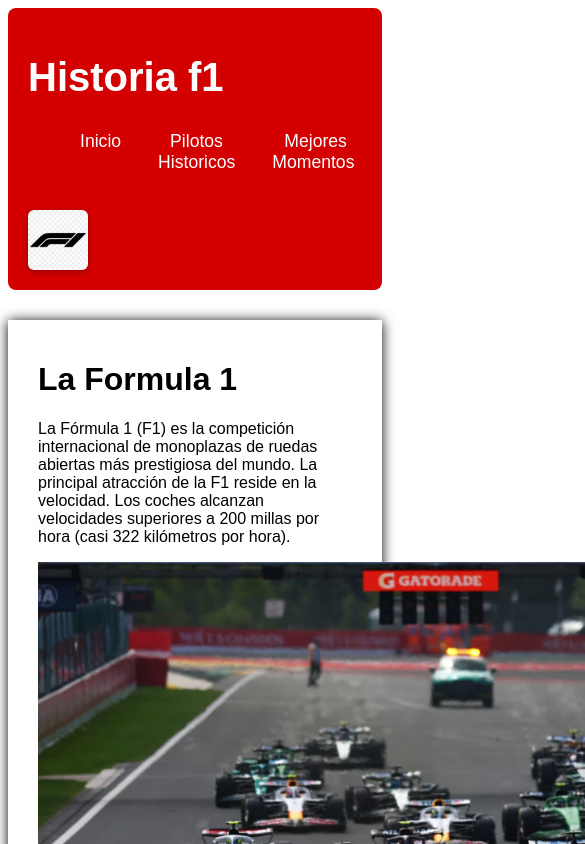
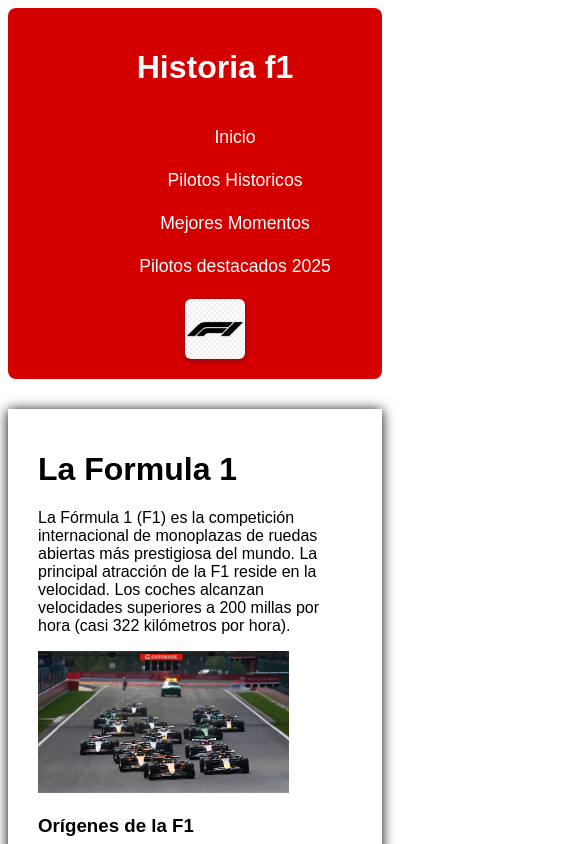
Before and after one commit to fabridanisilva/TrabajoIntegrador, a plain HTML site: page eje1/Historia/Historia.html in a window 390 px wide. Shown: the top 844 px of the page, 585 px wide, since content can reach past the window. Drawn offline with Linux system fonts and the light colour scheme.

Commit message:
pantallas adaptadas

```diff
--- a/eje1/Historia/Historia.html
+++ b/eje1/Historia/Historia.html
@@ -5,6 +5,94 @@
     <meta name="viewport" content="width=device-width, initial-scale=1.0">
     <link rel="stylesheet" href="style.css">
     <title>Historia f1</title>
+    <style>
+        body{
+    font-family: sans-serif;
+}
+
+.encavesado{
+    background-color: #d40000;
+    padding: 20px 20px;
+    color: black;
+    border-radius: 8px;
+    margin-bottom: 30px;
+
+    display: flex;
+    align-items: center;
+    justify-content: space-between;
+    flex-wrap: wrap;
+}
+
+.encavesado h1{
+    font-size: 2.5rem;
+    margin-bottom: 15px;
+    color: white;
+}
+.encavesado ul{
+    display: flex;
+    list-style: none;
+    gap: 25px;
+}
+
+.encavesado ul li a{
+    color: white;
+    text-decoration: none;
+    font-size: 1.1rem;
+    padding: 6px 12px;
+    border-radius: 5px;
+}
+
+.encavesado ul li a:hover{
+    color: #302f2f;
+    border-bottom: 1px solid black;
+}
+.encavesado img{
+
+    max-height: 60px;
+    width: auto;
+    border-radius: 6px;
+    box-shadow: 0 2px 6px rgba(0,0,0,0.3);
+    justify-content: right;
+
+}
+.contenedorPrincipal{
+
+    background-color: white;
+    max-width: 900px;
+    box-shadow: 0 1px 12px rgba(0, 0, 0, 1);
+    padding: 20px 30px;
+    margin: 0 auto 40px auto;
+
+}
+
+.contenedorPrincipal img{
+    max-width: 80%;
+}
+
+@media (max-width: 768px){
+
+    .encavesado{
+        flex-direction: column;
+        align-items: center;
+    }
+
+    .encavesado ul{
+        flex-direction: column;
+        width: 100%;
+        text-align: center;
+        gap: 10px;
+        margin-top: 20px;
+    }
+    .encavesado ul li a{
+        display: block;
+    }
+    .encavesado h1{
+        font-size: 2rem;
+    }
+
+
+}
+    </style>
 </head>
 <body>
     <div class="encavesado">
--- a/eje1/Principal/style.css
+++ b/eje1/Principal/style.css
@@ -2,6 +2,7 @@ body{
     font-family: sans-serif;
 }
 .encavesado{
+
     background-color:  #d40000;
     padding: 20px 20px;
     color: rgb(10, 1, 1);
@@ -40,6 +41,7 @@ body{
 .encavesado img{
 
     max-height: 60px;
+    min-height: 10px;
     width: auto;
     border-radius: 6px;
     box-shadow: 0 2px 6px rgba(0,0,0,0.3);
@@ -52,9 +54,14 @@ body{
     border-radius: 10px;
     box-shadow: 0 1px 12px rgba(0, 0, 0, 1);
 
-    max-width: 900px;
+    width: 50%;
 
     margin: 0 auto 40px auto;
+
+    display: flex;
+    flex-direction: column;
+
+
 }
 
 .contenedor h3{
@@ -73,18 +80,20 @@ body{
 
 .contenedor img{
     min-height: 100px;
-    max-width: 800px;
+    width: 100%;
+    height: auto;
     display: block;
     margin: 20px 0;
     border-radius: 6px;
     box-shadow: 0 1px 12px rgba(0, 0, 0, 1);
 }
 
-table{
+.contenedor-tabla table{
     width: 100%;
     border-collapse: collapse;
     margin-top: 20px;
     font-size: 1rem;
+
 }
 
 th,td{
@@ -96,3 +105,28 @@ th{
     background-color: #d40000;
     color: white;
 }
+
+
+@media (max-width: 768px){
+
+    .encavesado{
+        flex-direction: column;
+        align-items: center;
+    }
+
+    .encavesado ul{
+        flex-direction: column;
+        width: 100%;
+        text-align: center;
+        gap: 10px;
+        margin-top: 20px;
+    }
+    .encavesado ul li a{
+        display: block;
+    }
+    .encavesado h1{
+        font-size: 2rem;
+    }
+
+
+}
--- a/eje1/momentos/style.css
+++ b/eje1/momentos/style.css
@@ -54,3 +54,27 @@ body{
 
     padding: 20px 30px;
 }
+
+@media (max-width: 768px){
+
+    .encavesado{
+        flex-direction: column;
+        align-items: center;
+    }
+
+    .encavesado ul{
+        flex-direction: column;
+        width: 100%;
+        text-align: center;
+        gap: 10px;
+        margin-top: 20px;
+    }
+    .encavesado ul li a{
+        display: block;
+    }
+    .encavesado h1{
+        font-size: 2rem;
+    }
+
+
+}
--- a/eje1/pilotos destacados2025/style.css
+++ b/eje1/pilotos destacados2025/style.css
@@ -98,4 +98,28 @@ body{
         gap: 15px;
     }
 
+
+
+
+
+    .encavesado{
+        flex-direction: column;
+        align-items: center;
     }
+
+    .encavesado ul{
+        flex-direction: column;
+        width: 100%;
+        text-align: center;
+        gap: 10px;
+        margin-top: 20px;
+    }
+    .encavesado ul li a{
+        display: block;
+    }
+    .encavesado h1{
+        font-size: 2rem;
+    }
+
+
+}
--- a/eje1/pilotos/style.css
+++ b/eje1/pilotos/style.css
@@ -41,7 +41,7 @@ body{
 .encavesado img{
 
     max-height: 60px;
-    width: auto;
+    width: 50px;
     border-radius: 6px;
     box-shadow: 0 2px 6px rgba(0,0,0,0.3);
     justify-content: right;
@@ -57,5 +57,29 @@ body{
     margin: 0 auto 40px auto;
 }
 .contenedor img{
-    width: 300px;
+    width: 35%;
 }
+
+@media (max-width: 768px){
+
+    .encavesado{
+        flex-direction: column;
+        align-items: center;
+    }
+
+    .encavesado ul{
+        flex-direction: column;
+        width: 100%;
+        text-align: center;
+        gap: 10px;
+        margin-top: 20px;
+    }
+    .encavesado ul li a{
+        display: block;
+    }
+    .encavesado h1{
+        font-size: 2rem;
+    }
+
+
+}
```
Also changed, not shown: eje1/Principal/index.html (+9 -1 lines), eje1/momentos/Momentos.html (+3 -0 lines), eje1/pilotos destacados2025/index.html (+102 -0 lines), eje1/pilotos/Pilotos.html (+3 -0 lines).
